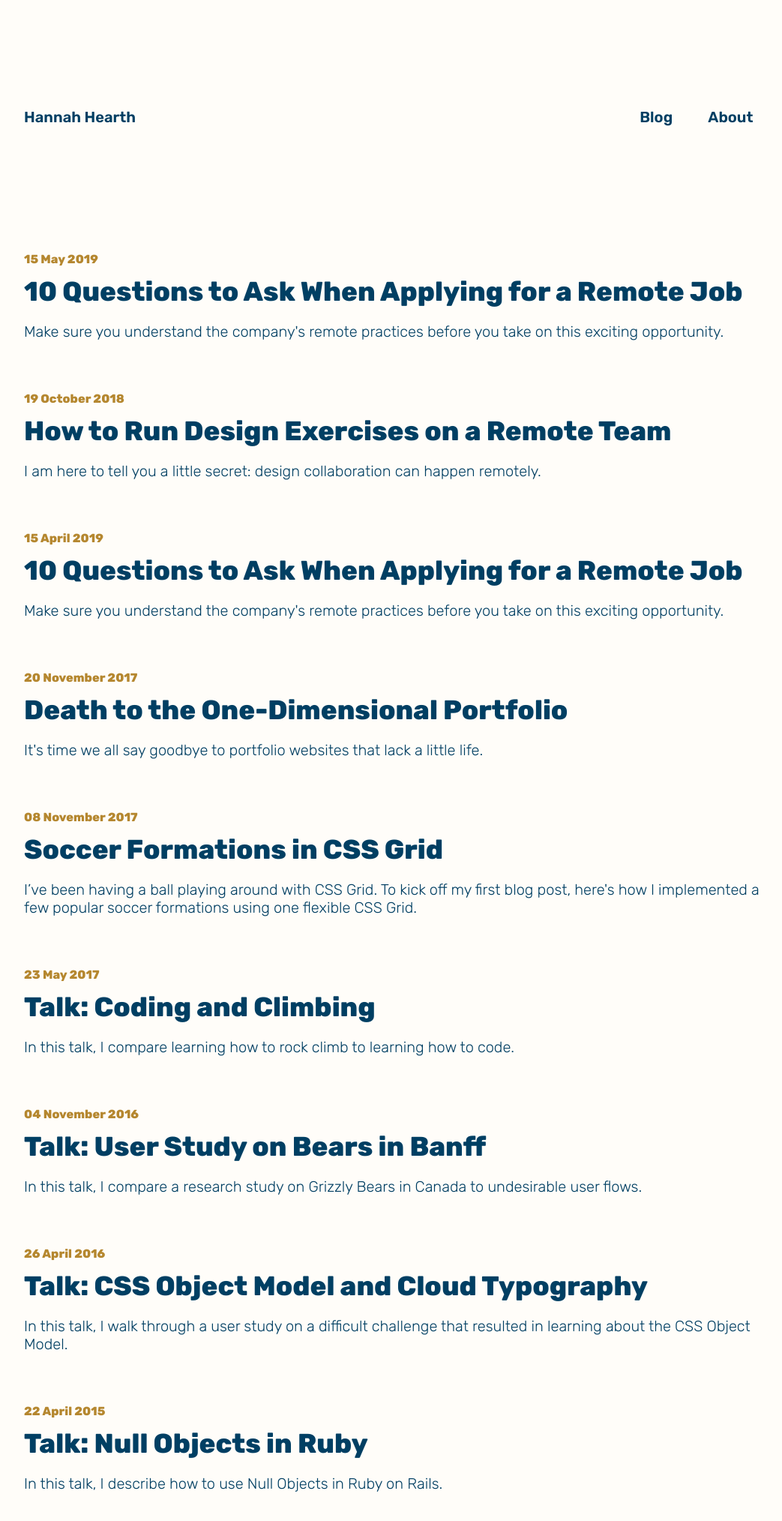
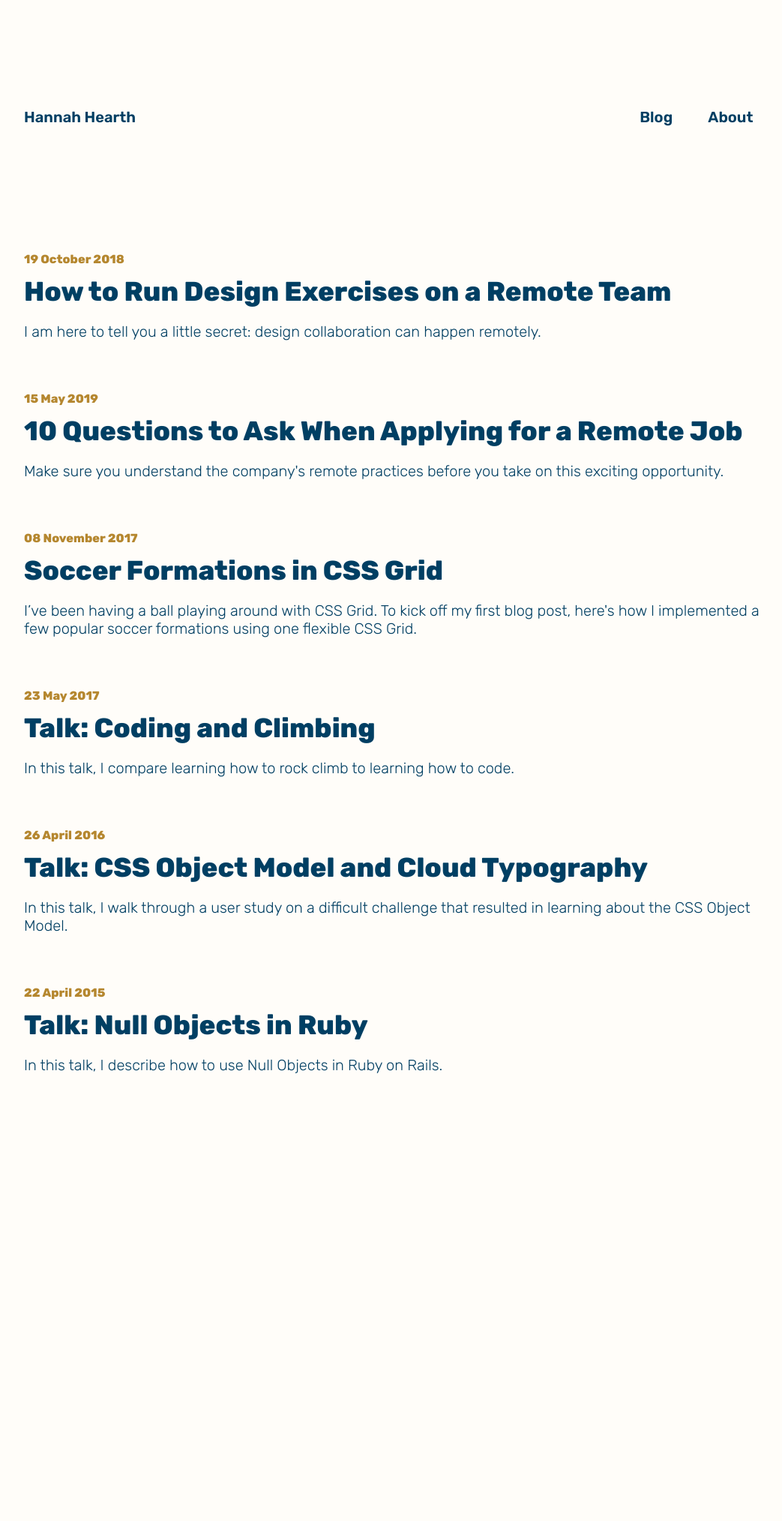
Before and after one commit to hannahhearth/hannahhearth.github.io, a Jekyll site: the page built from index.html, in a window 1280 px wide. Shown: the top 2028 px of the page at 75% size, without its empty margins (112-1155 px from the left). Built offline with Jekyll 4.4.1, drawn with Linux system fonts in a browser that asks for light colours; a script that is not in the unit is left out; some of the changed lines change nothing that is shown.

Commit message:
Removing posts I don't want to share

```diff
--- a/_posts/2016-11-04-Talk-at-Keep-Ruby-Weird.html
+++ /dev/null
@@ -1,29 +0,0 @@
----
-layout: post
-title:  "Talk: User Study on Bears in Banff"
-date:   2016-11-04
-description: "In this talk, I compare a research study on Grizzly Bears in
-Canada to undesirable user flows."
----
-
-<iframe width="560" height="315"
-                     src="https://www.youtube.com/embed/nqAeua2hDII?rel=0&amp;start=870"
-                     frameborder="0" allowfullscreen></iframe>
-<section>
-  <h2 class="item-title">Talk: User Study on Bears in Banff</h2>
-  <h3 class="item-subtitle">Keep Ruby Weird 2016</h3>
-
-  <p>I gave this inpromptu lightning talk at Keep Ruby Weird 2016. Given that
-  it was off the cuff, I pulled together a few photos from my recent trip to
-  Canada, where I went hiking with a PhD Bear Biologist. She told me
-  incredible stories about grizzlies in Banff and Jasper National Parks, but
-  one of the most interesting stories was about a research group that did a
-  study on why bears continued to die on the train tracks despite numerous
-  efforts to keep them off. Fences and train horns didn't help, but they
-  certainly couldn't re-route the train tracks.</p>
-
-  <p>I attempted to connect this story to some of my design experiences
-  working in healthcare, where we often have some "train tracks" that we want
-  users to avoid, but we can't just remove them. Given a longer time to
-  prepare and present, I would elaborate more on this topic.</p>
-</section>
--- a/_posts/2017-11-20-death-to-the-one-dimensional-portfolio.html
+++ /dev/null
@@ -1,69 +0,0 @@
----
-layout: post
-title:  "Death to the One-Dimensional Portfolio"
-date:   2017-11-20
-description: "It's time we all say goodbye to portfolio websites that lack a
-little life."
----
-
-  <p>I recently struggled with designing my personal portfolio. I started off
-  the project by sketching a few ideas on paper and researching the qualities of
-  good and bad portfolios. I visited website of friends and websites of popular
-  design "heroes."</p>
-
-  <p>But I was struggling because I didn't know how to "brand myself." Some
-  designers have personal logos of their initials, some have entire design
-  systems for all their various personal sites, and some are what we might call
-  "beyond design" as their websites are simply markdown.</p>
-
-  <p>I was struggling because I was trying to put myself and my work into a
-  two-dimensional cultural box. We all want to be seen as
-  professional, creative, and consistent. But that doesn't mean we can't be
-  personal and relatable.</p>
-
-  <p>I am, after all, a human, not a brand. And I hope that my website changes as
-  much as I do.</p>
-
-  <p>Helen Tran recently updated her personal website and <a
-  href="https://www.designernews.co/stories/89280-helen-tran--product-designer"
-  target="_blank">took some criticism</a> over the amount of space <a
-  href="http://helentran.com" target="_blank"> her portfolio</a> gives to her own image
-  over her work. Women take criticism like this often:</p>
-
-  <p class="quote">The website welcomes you with a full-screen background video
-  of Helen, followed closely by a portrait of Helen, scroll down a bit further
-  to reveal 3 more photos of Helen... I really want to like Helen, however now I
-  sort of think she's a bit vain. Maybe dial down the Helen-ness at the top a
-  notch and move some of it to an "About me" section. Otherwise the top feels
-  like a really well-designed dating profile.</p>
-
-  <p>Yes, sometimes our obsession with our own image can be nauseating. But the
-  entire point of a personal portfolio site is to sell ourselves. If we remove
-  ourselves from our sites, we portray the idea that we're robots, or at least
-  could be replaced by them. And we're not. We're real people with real
-  personality and passions.</p>
-
-  <p>My passion happens to be ice cream. Not discovering the latest Sketch
-  plugin or finding new ways to sell your product. I love those challenges, but
-  that's not all that I am, and that's not all you're hiring for the job. I'm
-  showing you my work, without hiding the rest of myself.</p>
-
-<img src="/assets/images/blog/opihana.png">
-
-  <p>But, it's still hard to fit me into a website. Helen did a great job of
-  it. Mines still very much a work in progress, but at least it feels more like me than my
-  initial ideas.</p>
-
-  <p>I found it much easier to design a website for an actual 2-dimensional
-  character, Wednesday. A few weeks ago, I made a few pins inspired by the
-  Addams Family aesthetic. I vented my annoyance at creating my personal wesbite
-  by designing one for a theoretical grown-up Wednesday, a young woman branding
-  herself but also struggling to fit her creativity inside the box of her
-  career's limitations.</p>
-
- <img src="/assets/images/blog/wednesday-gif.gif">
-
-  <p>If you're interested, check out <a href="http://wednesday.opihana.com"
-    target="_blank">Wednesday's website</a> and
-  <a href="https://www.etsy.com/listing/559172154/skeleton-hand-enamel-pin"
-         target="_blank">pins on Etsy</a>.</p>
--- a/_posts/2019-05-15-Ten-Questions-to-Ask-When-Applying-for-a-Remote-Job.html
+++ b/_posts/2019-05-15-Ten-Questions-to-Ask-When-Applying-for-a-Remote-Job.html
@@ -1,7 +1,7 @@
 ---
 layout: post
 title:  "10 Questions to Ask When Applying for a Remote Job"
-date:   2019-04-15
+date:   2019-05-15
 description: "Make sure you understand the company's remote practices before you
 take on this exciting opportunity."
 ---
--- a/index.html
+++ b/index.html
@@ -4,15 +4,6 @@ title: Blog
 ---
 
 <div class="container__content">
-  <div class="item">
-    <h3 class="item-subtitle">15 May 2019</h3>
-    <a href="https://medium.com/hashicorp-design/10-questions-to-ask-when-applying-for-a-remote-job-1e640ca4f6b3">
-      <h1 class="item-title">10 Questions to Ask When Applying for a Remote
-        Job</h1></a>
-    <p>Make sure you understand the company's remote practices before you take on
-    this exciting opportunity.</p>
-  </div>
-
   <div class="item">
     <h3 class="item-subtitle">19 October 2018</h3>
     <a
```
